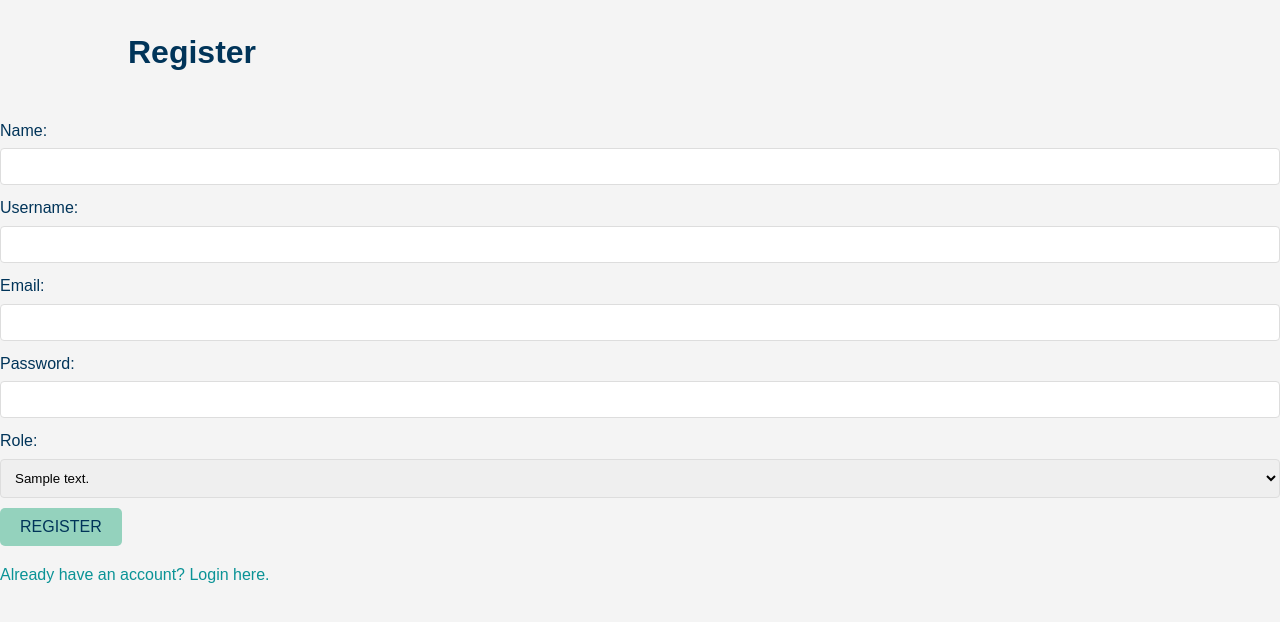
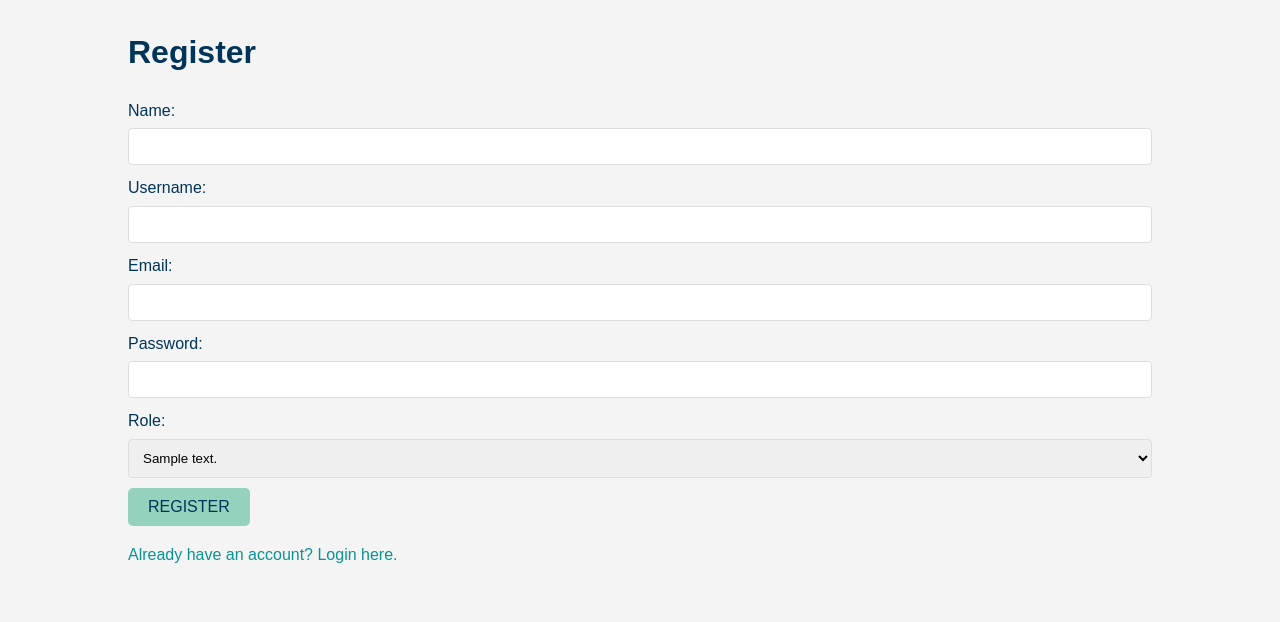
Before and after one commit to gzapater/triathlon-fantasy-app, a Flask app: page /register in a window 1280 px wide. Shown: the top 622 px of the page. Run offline with Flask 3, Linux system fonts and the light colour scheme; tables that the repository leaves empty hold one stand-in row (values such as "Sample post").

Commit message:
Update register.html

```diff
--- a/backend/templates/register.html
+++ b/backend/templates/register.html
@@ -9,8 +9,7 @@
 <body>
     <div class="container">
         <h2>Register</h2>
-         <div id="messageArea" class="message"></div>
-        <form id="registerForm"></form></div>
+        <div id="messageArea" class="message"></div>
         <form id="registerForm">
             <label for="name">Name:</label>
             <input type="text" id="name" name="name" required><br>
```
